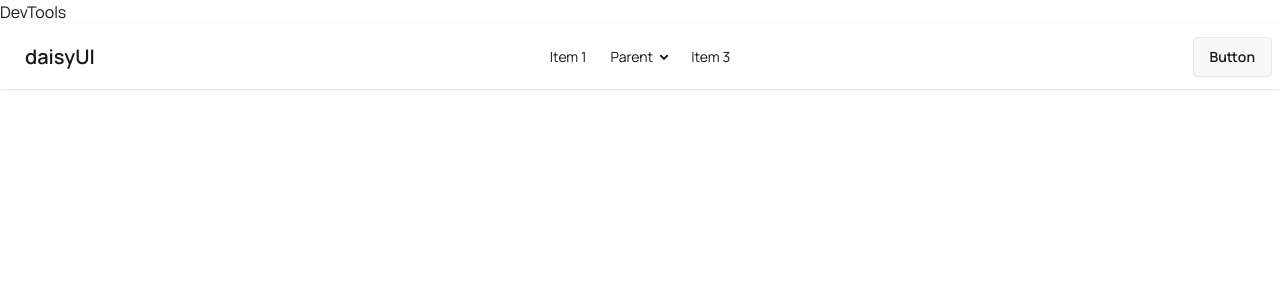
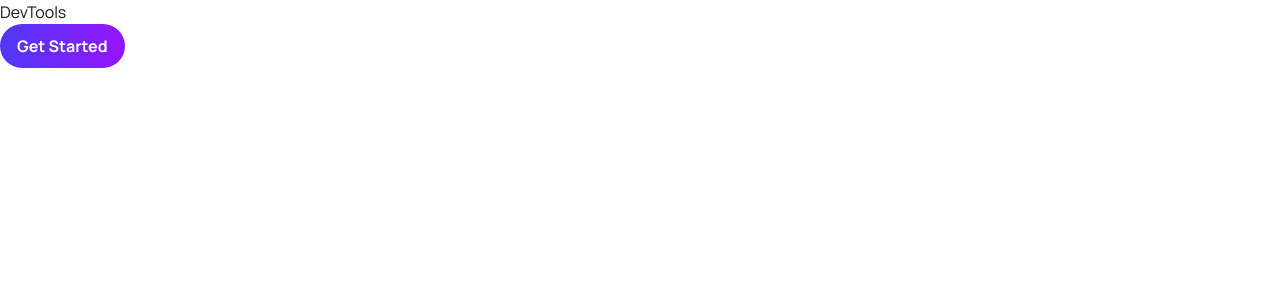
Before and after one commit to Riadul-Islam-551/B13-A6-Digital-Tools, a React (Vite) app: page / in a window 1280 px wide. Shown: the top 300 px of the page. Built offline with nearby package versions, Linux system fonts and the light colour scheme.

Commit message:
make the button design in external

```diff
--- a/src/App.css
+++ b/src/App.css
@@ -6,6 +6,37 @@
   themes: light --default;
 }
 
-body{
+body {
   font-family: "Manrope", sans-serif;
 }
+
+.button-primary {
+  background: #4f39f6;
+  background: linear-gradient(
+    90deg,
+    rgba(79, 57, 246, 1) 0%,
+    rgba(149, 20, 250, 1) 100%
+  );
+  color: white;
+  padding: 10px 17px;
+  border-radius: 50px;
+  font-weight: bold;
+}
+.button-primary:hover {
+  background: #432aff;
+  background: linear-gradient(90deg, #2f14ff 0%, #7400cc 100%);
+}
+
+.button-secondary {
+  background-color: white;
+  border: 1px solid #4f39f6;
+  color: #4f39f6;
+  padding: 10px 17px;
+  border-radius: 50px;
+  font-weight: bold;
+  transition: all 0.3s ease;
+}
+.button-secondary:hover {
+  background: linear-gradient(90deg, #4f39f6 0%, #9514fa 100%);
+  color: white;
+}
--- a/src/App.jsx
+++ b/src/App.jsx
@@ -4,78 +4,7 @@ function App() {
   return (
     <>
       <h1>DevTools</h1>
-      <div className="navbar bg-base-100 shadow-sm">
-        <div className="navbar-start">
-          <div className="dropdown">
-            <div tabIndex={0} role="button" className="btn btn-ghost lg:hidden">
-              <svg
-                xmlns="http://www.w3.org/2000/svg"
-                className="h-5 w-5"
-                fill="none"
-                viewBox="0 0 24 24"
-                stroke="currentColor"
-              >
-                {" "}
-                <path
-                  strokeLinecap="round"
-                  strokeLinejoin="round"
-                  strokeWidth="2"
-                  d="M4 6h16M4 12h8m-8 6h16"
-                />{" "}
-              </svg>
-            </div>
-            <ul
-              tabIndex="-1"
-              className="menu menu-sm dropdown-content bg-base-100 rounded-box z-1 mt-3 w-52 p-2 shadow"
-            >
-              <li>
-                <a>Item 1</a>
-              </li>
-              <li>
-                <a>Parent</a>
-                <ul className="p-2">
-                  <li>
-                    <a>Submenu 1</a>
-                  </li>
-                  <li>
-                    <a>Submenu 2</a>
-                  </li>
-                </ul>
-              </li>
-              <li>
-                <a>Item 3</a>
-              </li>
-            </ul>
-          </div>
-          <a className="btn btn-ghost text-xl">daisyUI</a>
-        </div>
-        <div className="navbar-center hidden lg:flex">
-          <ul className="menu menu-horizontal px-1">
-            <li>
-              <a>Item 1</a>
-            </li>
-            <li>
-              <details>
-                <summary>Parent</summary>
-                <ul className="p-2 bg-base-100 w-40 z-1">
-                  <li>
-                    <a>Submenu 1</a>
-                  </li>
-                  <li>
-                    <a>Submenu 2</a>
-                  </li>
-                </ul>
-              </details>
-            </li>
-            <li>
-              <a>Item 3</a>
-            </li>
-          </ul>
-        </div>
-        <div className="navbar-end">
-          <a className="btn">Button</a>
-        </div>
-      </div>
+     <button className="button-primary">Get Started</button>
     </>
   );
 }
```
